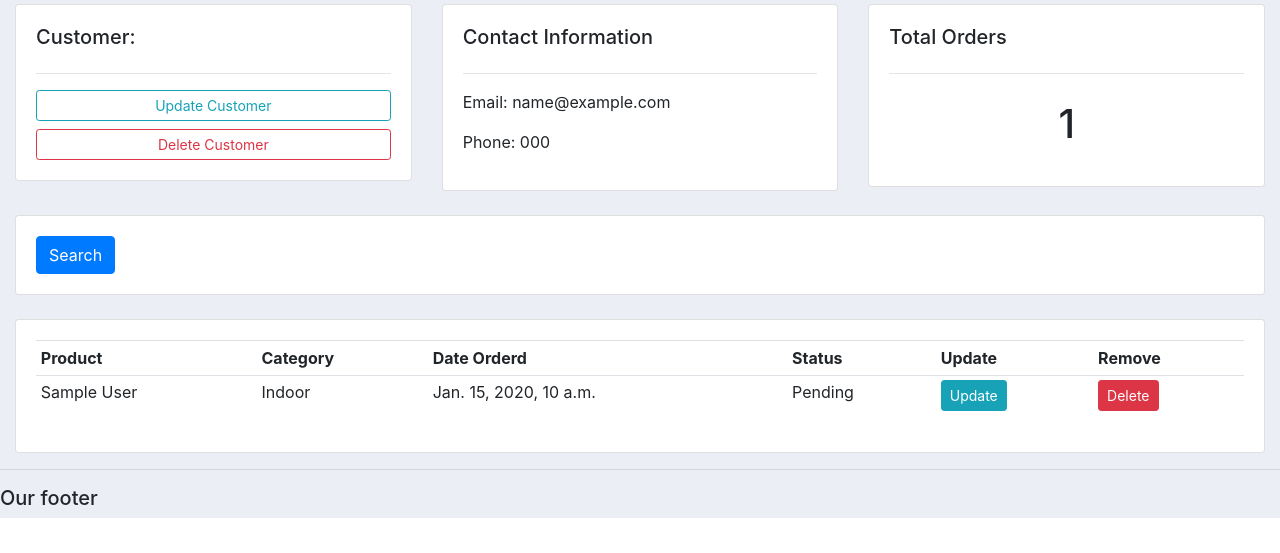
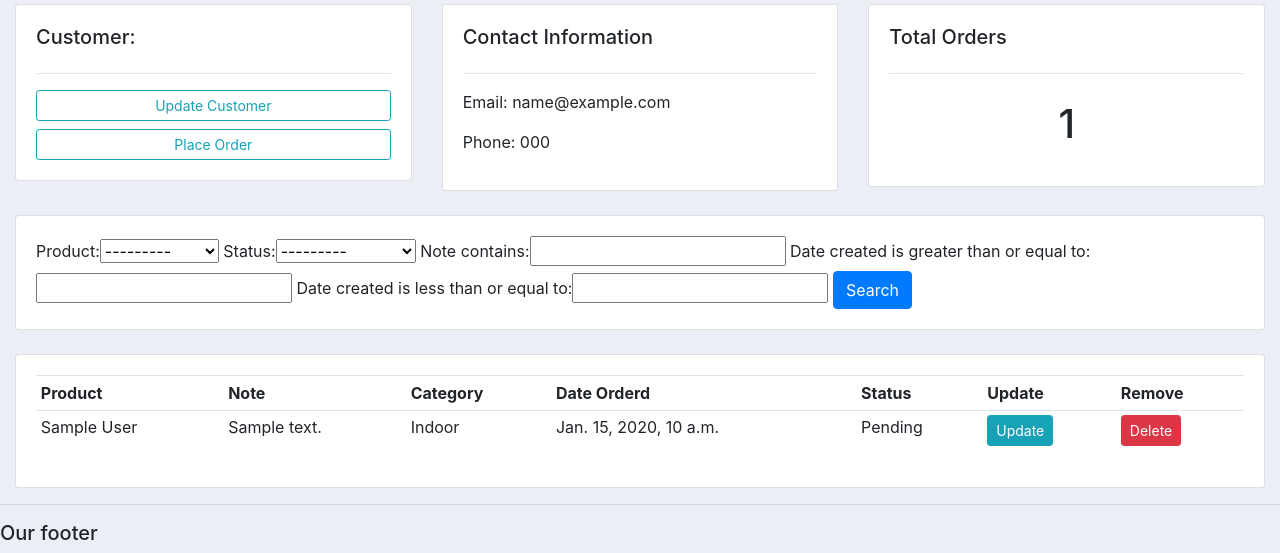
Before and after one commit to joe94113/django_customer_management_app, a Django app: page /customer/1/ in a window 1280 px wide. Shown: the part 336-889 px from the top of the page. Before the commit the page ends 854 px from the top, so only its background shows below. Run offline with Django 3.2, Linux system fonts and the light colour scheme; tables that the repository leaves empty hold one stand-in row (values such as "Sample post"); some libraries are stand-ins or nearby versions.

Commit message:
filter form and table search

```diff
--- /dev/null
+++ b/accounts/filters.py
@@ -0,0 +1,14 @@
+import django_filters
+from django_filters import DateFilter, CharFilter
+
+from .models import *
+
+
+class OrderFilter(django_filters.FilterSet):
+    start_date = DateFilter(field_name="date_created", lookup_expr='gte')
+    end_date = DateFilter(field_name="date_created", lookup_expr='lte')
+    note = CharFilter(field_name="note", lookup_expr='icontains')  # 忽略大小寫
+    class Meta:
+        model = Order
+        fields = "__all__"
+        exclude = ["customer", "date_created"]  # 不包括者兩個搜尋欄位
--- a/accounts/models.py
+++ b/accounts/models.py
@@ -46,6 +46,7 @@ class Order(models.Model):
     product = models.ForeignKey(Product, null=True, on_delete=models.SET_NULL)
     date_created = models.DateTimeField(auto_now_add=True, null=True)
     status = models.CharField(max_length=200, null=True, choices=STATUS)
+    note = models.CharField(max_length=1000, null=True)
 
     def __str__(self):
         return self.product.name
--- a/accounts/templates/accounts/customer.html
+++ b/accounts/templates/accounts/customer.html
@@ -11,7 +11,7 @@
 			<h5>Customer:</h5>
 			<hr>
 			<a class="btn btn-outline-info  btn-sm btn-block" href="">Update Customer</a>
-			<a class="btn btn-outline-danger  btn-sm btn-block" href="">Delete Customer</a>
+			<a class="btn btn-outline-info  btn-sm btn-block" href="{% url 'create_order' customer.id %}">Place Order</a>
 
 		</div>
 	</div>
@@ -40,7 +40,7 @@
 	<div class="col">
 		<div class="card card-body">
 			<form method="get">
-
+				{{ myFilter.form }}
 		    <button class="btn btn-primary" type="submit">Search</button>
 		  </form>
 		</div>
@@ -55,6 +55,7 @@
 			<table class="table table-sm">
 				<tr>
 					<th>Product</th>
+					<th>Note</th>
 					<th>Category</th>
 					<th>Date Orderd</th>
 					<th>Status</th>
@@ -64,6 +65,7 @@
 				{% for order in orders %}
 					<tr>
 						<td>{{order.product}}</td>
+						<td>{{order.note}}</td>
 						<td>{{order.product.category}}</td>
 						<td>{{order.date_created}}</td>
 						<td>{{order.status}}</td>
--- a/accounts/templates/accounts/dashboard.html
+++ b/accounts/templates/accounts/dashboard.html
@@ -13,11 +13,13 @@
 			<a class="btn btn-primary  btn-sm btn-block" href="">Create Customer</a>
 			<table class="table table-sm">
 				<tr>
+					<th></th>
 					<th>Customer</th>
 					<th>Phone</th>
 				</tr>
 				{% for customer in customers %}
 					<tr>
+						<td><a class="btn btn-sm btn-info" href="{% url 'customer' customer.id %}">View</a></td>
 						<td>{{customer.name}}</td>
 						<td>{{customer.phone}}</td>
 					</tr>
@@ -30,7 +32,6 @@
 		<h5>LAST 5 ORDERS</h5>
 		<hr>
 		<div class="card card-body">
-			<a class="btn btn-primary  btn-sm btn-block" href="{% url 'create_order' %}">Create Order</a>
 			<table class="table table-sm">
 				<tr>
 					<th>Product</th>
--- a/accounts/urls.py
+++ b/accounts/urls.py
@@ -8,7 +8,7 @@ urlpatterns = [
     path('product/', views.product, name='product'),
     path('customer/<str:pk>/', views.customer, name='customer'),
 
-    path('create_order/', views.createOrder, name="create_order"),
+    path('create_order/<str:pk>/', views.createOrder, name="create_order"),
     path('update_order/<str:pk>/', views.updateOrder, name="update_order"),
     path('delete_order/<str:pk>/', views.deleteOrder, name="delete_order"),
 ]
--- a/accounts/views.py
+++ b/accounts/views.py
@@ -1,8 +1,9 @@
 from django.shortcuts import render, redirect
-from django.http import HttpResponse
+from django.forms import inlineformset_factory
 
 from .models import *
 from .forms import OrderForm
+from .filters import OrderFilter
 
 
 # Create your views here.
@@ -38,24 +39,32 @@ def customer(request, pk):
     orders = customer.order_set.all()  # 返回與客戶有關的所有訂單，<QuerySet [<Order: Order object (1)>, <Order: Order object (3)>]>
     order_count = orders.count()
 
+    myFilter = OrderFilter(request.GET, queryset=orders)
+    orders = myFilter.qs
+
     context = {
         'customer': customer,
         'orders': orders,
-        'order_count': order_count
+        'order_count': order_count,
+        'myFilter': myFilter
     }
     return render(request, 'accounts/customer.html', context=context)
 
 
-def createOrder(request):
-    form = OrderForm()
+def createOrder(request, pk):
+    OrderFormSet = inlineformset_factory(Customer, Order, fields=('product', 'status'), extra=10)  # 允許產品跟狀態
+    customer = Customer.objects.get(id=pk)
+    formset = OrderFormSet(queryset=Order.objects.none(), instance=customer)
+    # form = OrderForm(initial={'customer': customer})  # 讓他知道這個表單是誰的
     if request.method == 'POST':
         # print('Print POST:', request.POST)
-        form = OrderForm(request.POST)
-        if form.is_valid():
-            form.save()
+        # form = OrderForm(request.POST)
+        formset = OrderFormSet(request.POST, instance=customer)
+        if formset.is_valid():
+            formset.save()
             return redirect("/")
 
-    context = {'form': form}
+    context = {'formset': formset}
 
     return render(request, 'accounts/order_form.html', context)
 
--- a/crm/settings.py
+++ b/crm/settings.py
@@ -39,6 +39,8 @@ INSTALLED_APPS = [
     'django.contrib.staticfiles',
 
     'accounts',
+
+    'django_filters',  # pip install django-filter
 ]
 
 MIDDLEWARE = [
```
Also changed, not shown: accounts/templates/accounts/order_form.html (+5 -2 lines).
